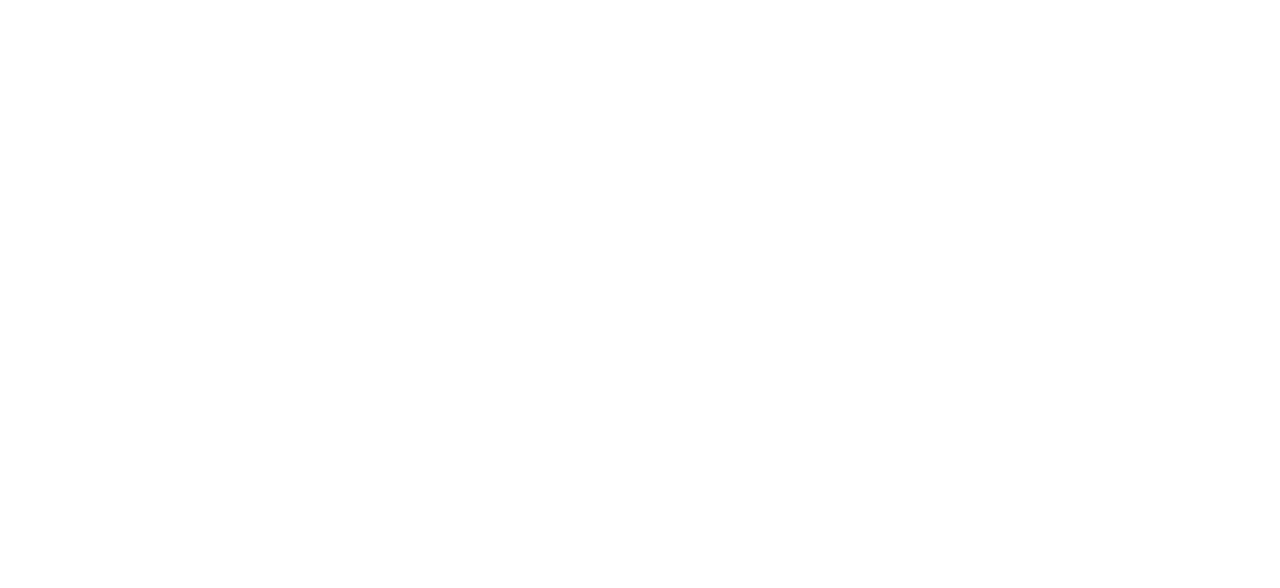
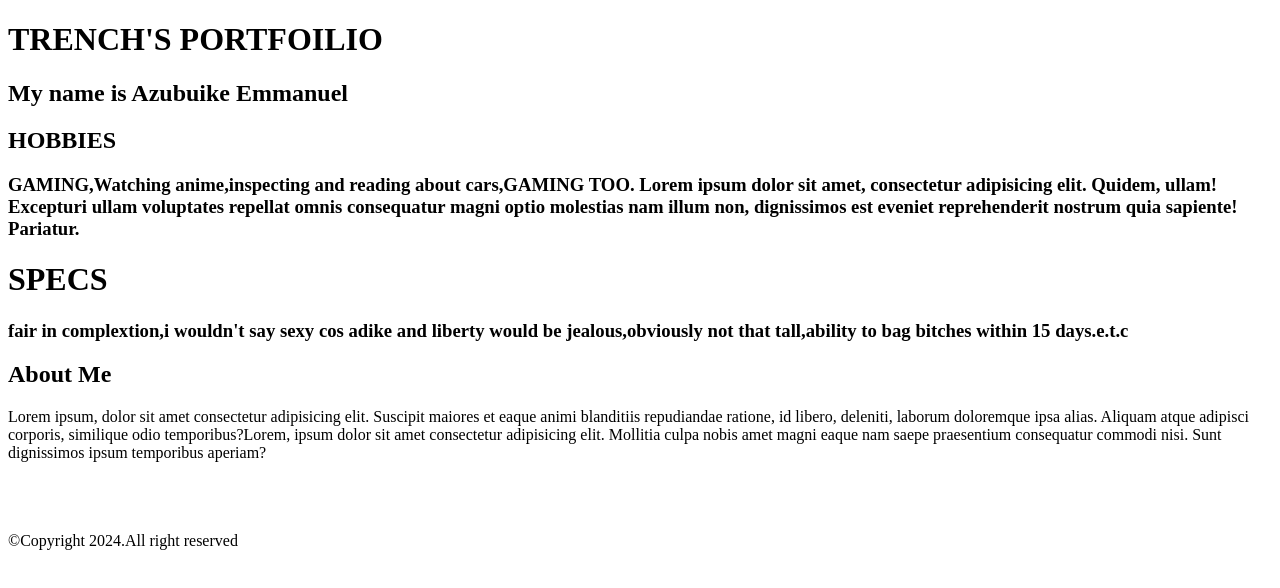
Before and after one commit to TRENCHng/portfolio, a plain HTML site: page index.html in a window 1280 px wide. Drawn offline with Linux system fonts and the light colour scheme.

Commit message:
feature: add css files and images, then update html file

```diff
--- a/index.html
+++ b/index.html
@@ -7,12 +7,47 @@
 </head>
 <body>
     <!-- Header -->
-    <header></header>
+    <header>
+        <h1>TRENCH'S PORTFOILIO</h1>
+    </header>
 
     <!-- Main Content -->
-    <main></main>
+    <main>
+        <h2>My name is Azubuike Emmanuel</h2>
+       <!-- <h2><li>Age:16</li></h2> -->
+       <div>
+        <h2>HOBBIES</h2>
+        <h3> <p>GAMING,Watching anime,inspecting and reading about cars,GAMING TOO. Lorem ipsum dolor sit amet, consectetur adipisicing elit. Quidem, ullam! Excepturi ullam voluptates repellat omnis consequatur magni optio molestias nam illum non, dignissimos est eveniet reprehenderit nostrum quia sapiente! Pariatur.</p></h3>
+        <div>
+            <h1>SPECS</h1>
+            <p> <h3>                fair in complextion,i wouldn't say sexy cos adike and liberty would be jealous,obviously not that tall,ability to bag bitches within 15 days.e.t.c </h3>
 
+            </p>
+        </div>
+    </div>
+    </main>
+ <!-- ABOUT ME -->
+  <h2>About Me</h2>
+  <p>Lorem ipsum, dolor sit amet consectetur adipisicing elit. Suscipit maiores et eaque animi blanditiis repudiandae ratione, id libero, deleniti, laborum doloremque ipsa alias. Aliquam atque adipisci corporis, similique odio temporibus?Lorem, ipsum dolor sit amet consectetur adipisicing elit. Mollitia culpa nobis amet magni eaque nam saepe praesentium consequatur commodi nisi. Sunt dignissimos ipsum temporibus aperiam?    </p>
+  <div class="projects">
+    <div class="project1">
+        <img src="" alt="">
+    </div>
+    <div class="projects">
+        <div class="project1">
+            <img src="" alt="">
+        </div>
+        <div class="projects">
+            <div class="project1">
+                <img src="" alt="">
+            </div>
+  </div>
     <!-- Footer -->
-    <footer></footer>
+    <footer>
+        <div>
+            &copy;Copyright 2024.All right reserved
+
+        </div>
+    </footer>
 </body>
 </html>
```
Also changed, not shown: css/style.css (added).
